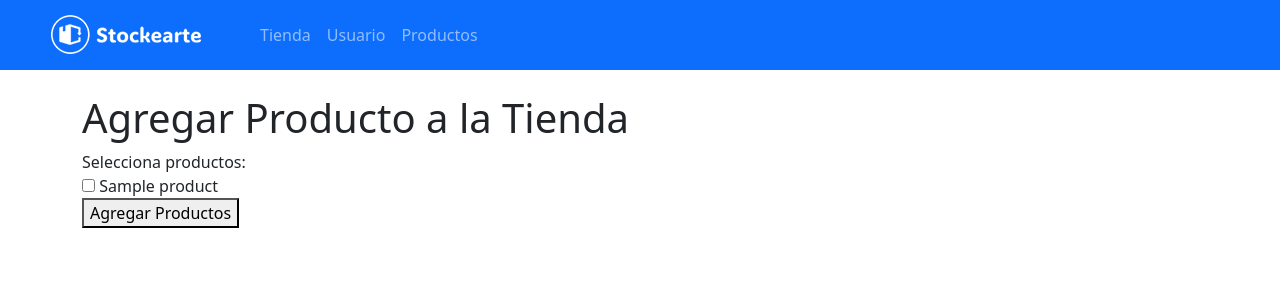
After one commit to patricioarango/stockearte, a Flask app: template ClientePy/app/templates/add_product_to_store.html in a window 1280 px wide. The commit adds this page. Shown: the top 300 px of the page. Run offline with Flask 3, Linux system fonts and the light colour scheme; the template is opened without the code that fills it: most values are stand-ins (such as "Sample title", 1, 10 or a date in 2020); parts of the project's set-up code (start-up, migrations or seed data) failed here and were passed over.

Commit message:
agregar productos a tiendas

```diff
--- /dev/null
+++ b/ClientePy/app/templates/add_product_to_store.html
@@ -0,0 +1,52 @@
+<!DOCTYPE html>
+<html>
+<head>
+    <meta charset="UTF-8">
+    <meta name="viewport" content="width=device-width, initial-scale=1.0">
+    <title>Agregar Producto a Tienda</title>
+    <link href="https://cdn.jsdelivr.net/npm/bootstrap@5.0.2/dist/css/bootstrap.min.css" rel="stylesheet">
+</head>
+<body>
+    <nav class="navbar navbar-expand-lg navbar-dark bg-primary">
+        <a class="navbar-brand d-flex gap-lg-1 mx-lg-3" href="/nuevohome">
+          <img src="{{ url_for('static', filename='stockearte-light.png') }}" alt="Stockearte" style="vertical-align: Stickman; margin: 0px 35px" />
+        </a>
+        <button
+          class="navbar-toggler"
+          type="button"
+          data-bs-toggle="collapse"
+          data-bs-target="#collapsibleNavbar"
+        >
+          <span class="navbar-toggler-icon"></span>
+        </button>
+        <div class="collapse navbar-collapse d-flex align-items-center" id="collapsibleNavbar">
+            <ul class="navbar-nav">
+                <li class="nav-item">
+                    <a class="nav-link" href="/store_list">Tienda</a>
+                </li>
+                <li class="nav-item">
+                  <a class="nav-link" href="/users">Usuario</a>
+              </li>
+                <li class="nav-item">
+                    <a class="nav-link" href="/product">Productos</a>
+                </li>
+            </ul>
+        </div>
+    </nav>
+    <div class="container mt-4">
+        <h1 class="mt-3">Agregar Producto a la Tienda</h1>
+        <form method="POST">
+            <label for="products">Selecciona productos:</label>
+            <div>
+                {% for product in products %}
+                    <div>
+                        <input type="checkbox" id="product_{{ product.idProduct }}" name="product_ids" value="{{ product.idProduct }}">
+                        <label for="product_{{ product.idProduct }}">{{ product.product }}</label>
+                    </div>
+                {% endfor %}
+            </div>
+            <button type="submit">Agregar Productos</button>
+        </form>
+    </div>
+</body>
+</html>
--- a/ClientePy/main.py
+++ b/ClientePy/main.py
@@ -21,9 +21,9 @@ from role_pb2 import Role
 
 from role_pb2_grpc import RoleServiceStub
 
-from product_pb2 import Product  # Define tus mensajes gRPC para Product
+from product_pb2 import Product
 
-from product_pb2_grpc import ProductServiceStub  # Define tu servicio gRPC para Product
+from product_pb2_grpc import ProductServiceStub
 
 from productStock_pb2 import ProductStock
 
@@ -326,12 +326,8 @@ def product():
         product_stub = ProductServiceStub(channel)
         response = product_stub.FindAll(Product())  # Llamada gRPC para obtener todos los productos
 
-        #stock_stub = ProductStockServiceStub(channel)
-        #stock_response = stock_stub.GetStockByProductAndStore(Product(idProduct=idProduct),Store(idStore=idStore))
-        #stock = stock_response.stock
+        print(response)
 
-        print(response)
-        #print(stock)
     return render_template('product.html', productos=response.product)
 
 
@@ -379,7 +375,6 @@ def edit_product(id):
     with grpc.insecure_channel(os.getenv("SERVIDOR-GRPC")) as channel:
         stub = ProductServiceStub(channel)
 
-
         producto = stub.GetProduct(Product(idProduct=id))
 
         if request.method == 'POST':
@@ -389,15 +384,49 @@ def edit_product(id):
             producto.size = request.form['size']
             producto.enabled = 'enabled' in request.form
 
-
             try:
                 stub.SaveProduct(producto)
                 return redirect(url_for('product'))
             except grpc.RpcError as e:
                 return f"Error al actualizar el producto: {str(e)}", 500
 
+        return render_template('edit_product.html', producto=producto, )
 
-        return render_template('edit_product.html', producto=producto, )
+from google.protobuf.empty_pb2 import Empty
+
+@app.route('/add_product_to_store/<int:idStore>', methods=['GET', 'POST'])
+def add_product_to_store(idStore):
+    product_list = []
+
+    with grpc.insecure_channel(os.getenv("SERVIDOR-GRPC")) as channel:
+        stub = ProductServiceStub(channel)
+        try:
+            response = stub.FindAll(Empty())
+            product_list = response.product
+        except grpc.RpcError as e:
+            print("Error al obtener productos: ", e)
+            return f"Error al obtener productos: {str(e)}", 500
+
+    if request.method == 'POST':
+        selected_product_ids = request.form.getlist('product_ids')
+
+        with grpc.insecure_channel(os.getenv("SERVIDOR-GRPC")) as channel:
+            stub = ProductStockServiceStub(channel)
+            for selected_product_id in selected_product_ids:
+                product_stock_request = ProductStock(
+                    product=Product(idProduct=int(selected_product_id)),
+                    store=Store(idStore=idStore),
+                    stock=0
+                )
+                try:
+                    stub.SaveProductStock(product_stock_request)
+                except grpc.RpcError as e:
+                    print(f"Error al guardar el stock del producto {selected_product_id}: ", e)
+                    return f"Error al guardar el stock del producto: {str(e)}", 500
+
+        return redirect(url_for('store_list'))
+
+    return render_template('add_product_to_store.html', idStore=idStore, products=product_list)
 
 
 
```
Also changed, not shown: ClientePy/app/templates/store_list.html (+8 -5 lines).
